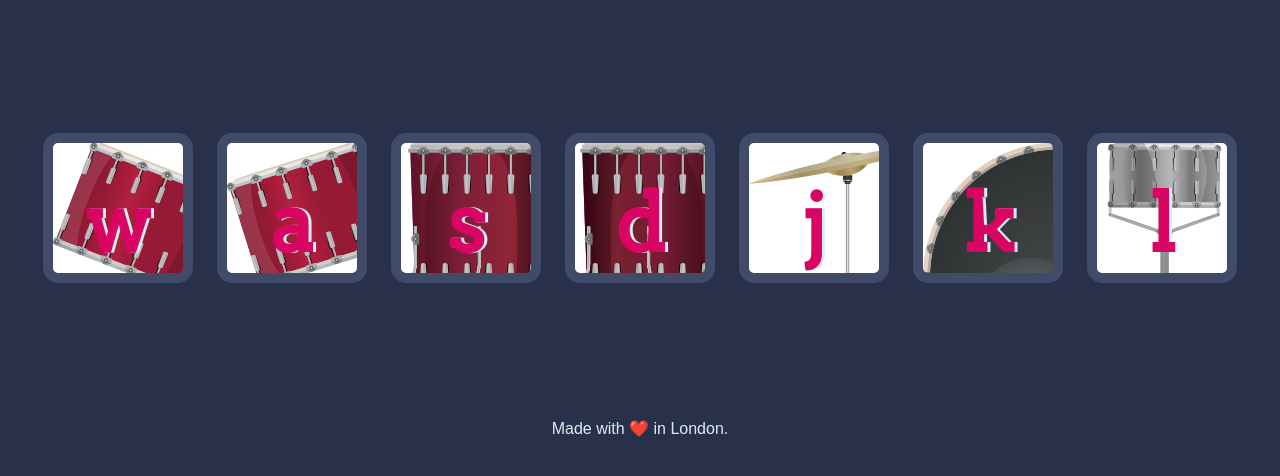
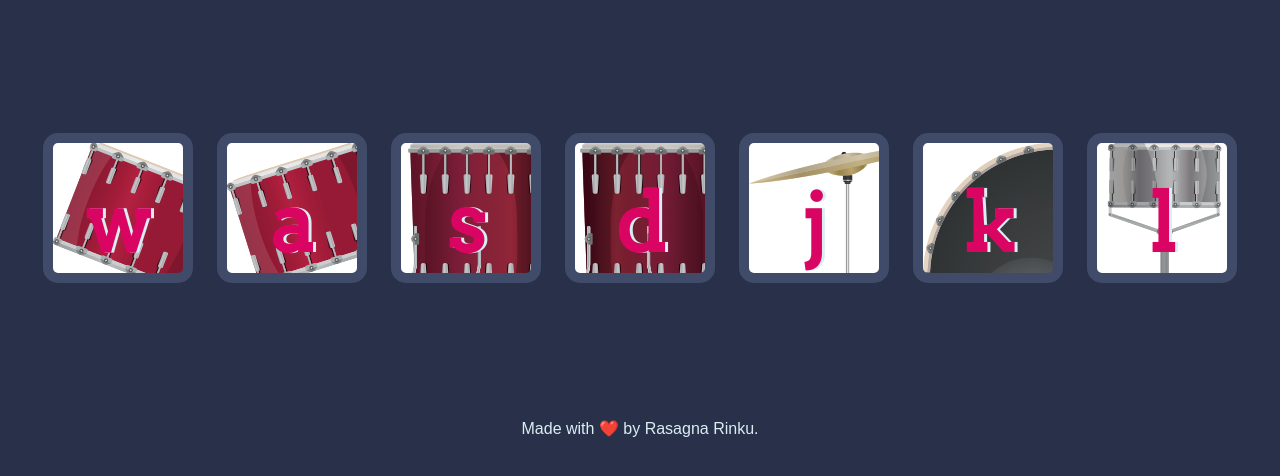
Before and after one commit to rinku368368/Drums, a plain HTML site: page index.html in a window 1280 px wide. Shown: the part 156-632 px from the top of the page. Drawn offline with Linux system fonts and the light colour scheme.

Commit message:
Update index.html

```diff
--- a/index.html
+++ b/index.html
@@ -23,7 +23,7 @@
 
 
   <footer>
-    Made with ❤️ in London.
+    Made with ❤️ by Rasagna Rinku.
   </footer>
   <script src="index.js"></script>
 </body>
```
